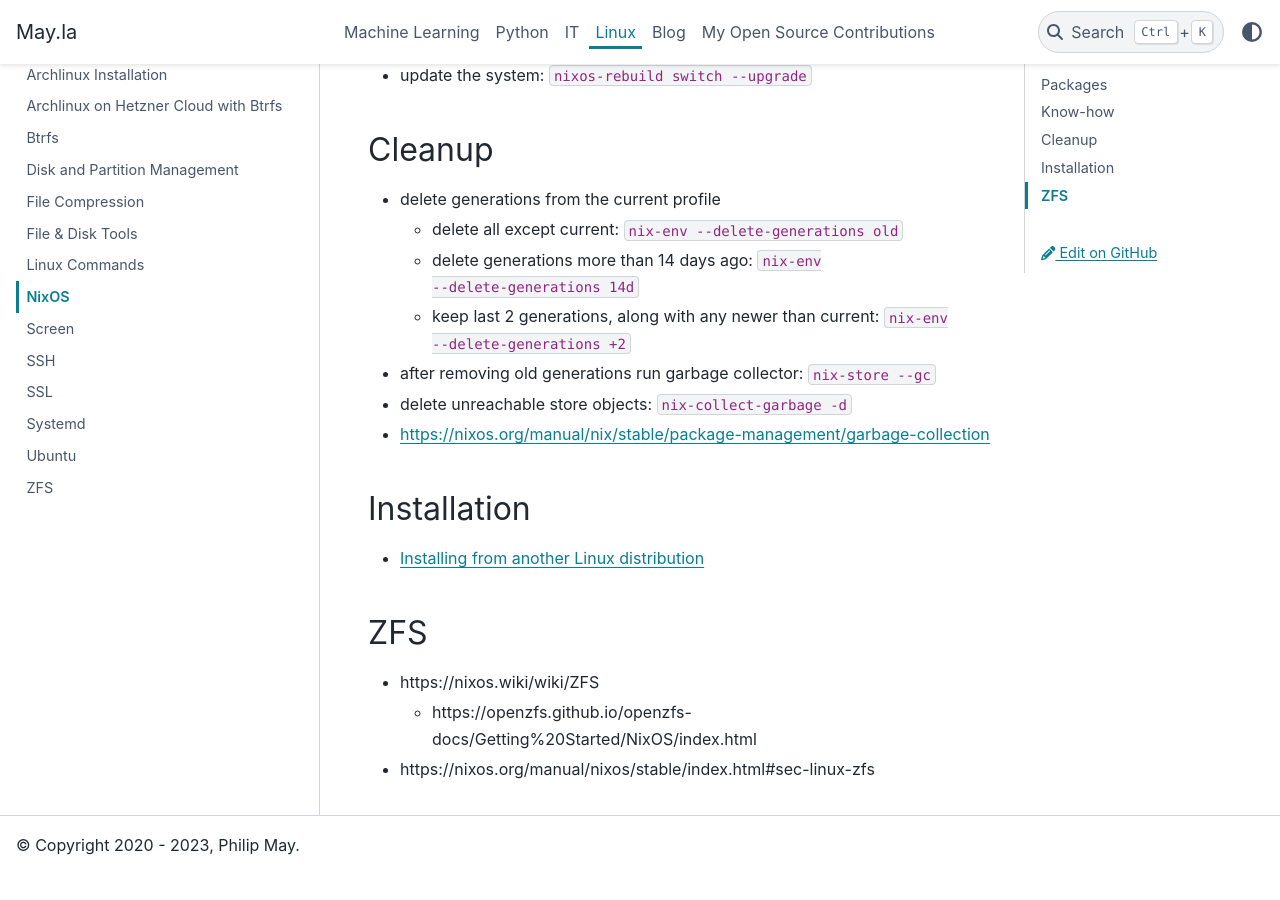
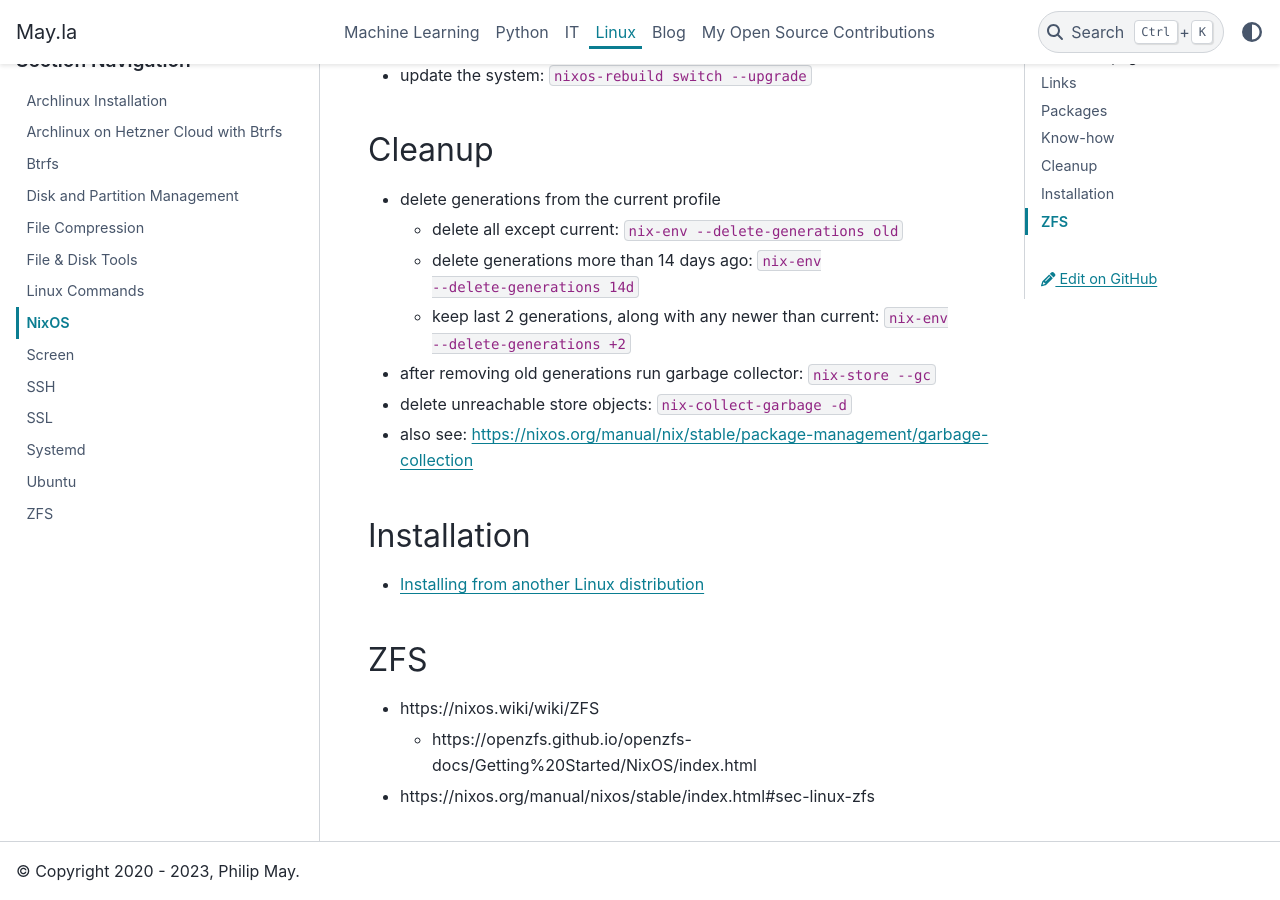
Before and after one commit to PhilipMay/PhilipMay_org, a Sphinx documentation site: the page built from source/linux/nixos.md, in a window 1280 px wide and 900 px high, scrolled down 985 px. Built offline with Sphinx 7.4.7 and the PyData theme 0.15.4, drawn with Linux system fonts in a browser that asks for light colours; before the commit the page ends 1859 px from its top, so only the background shows below that.

Commit message:
Update link to garbage collection documentation

```diff
--- a/source/linux/nixos.md
+++ b/source/linux/nixos.md
@@ -34,7 +34,7 @@
   - keep last 2 generations, along with any newer than current: `nix-env --delete-generations +2`
 - after removing old generations run garbage collector: `nix-store --gc`
 - delete unreachable store objects: `nix-collect-garbage -d`
-- <https://nixos.org/manual/nix/stable/package-management/garbage-collection>
+- also see: <https://nixos.org/manual/nix/stable/package-management/garbage-collection>
 
 ## Installation
 
```
